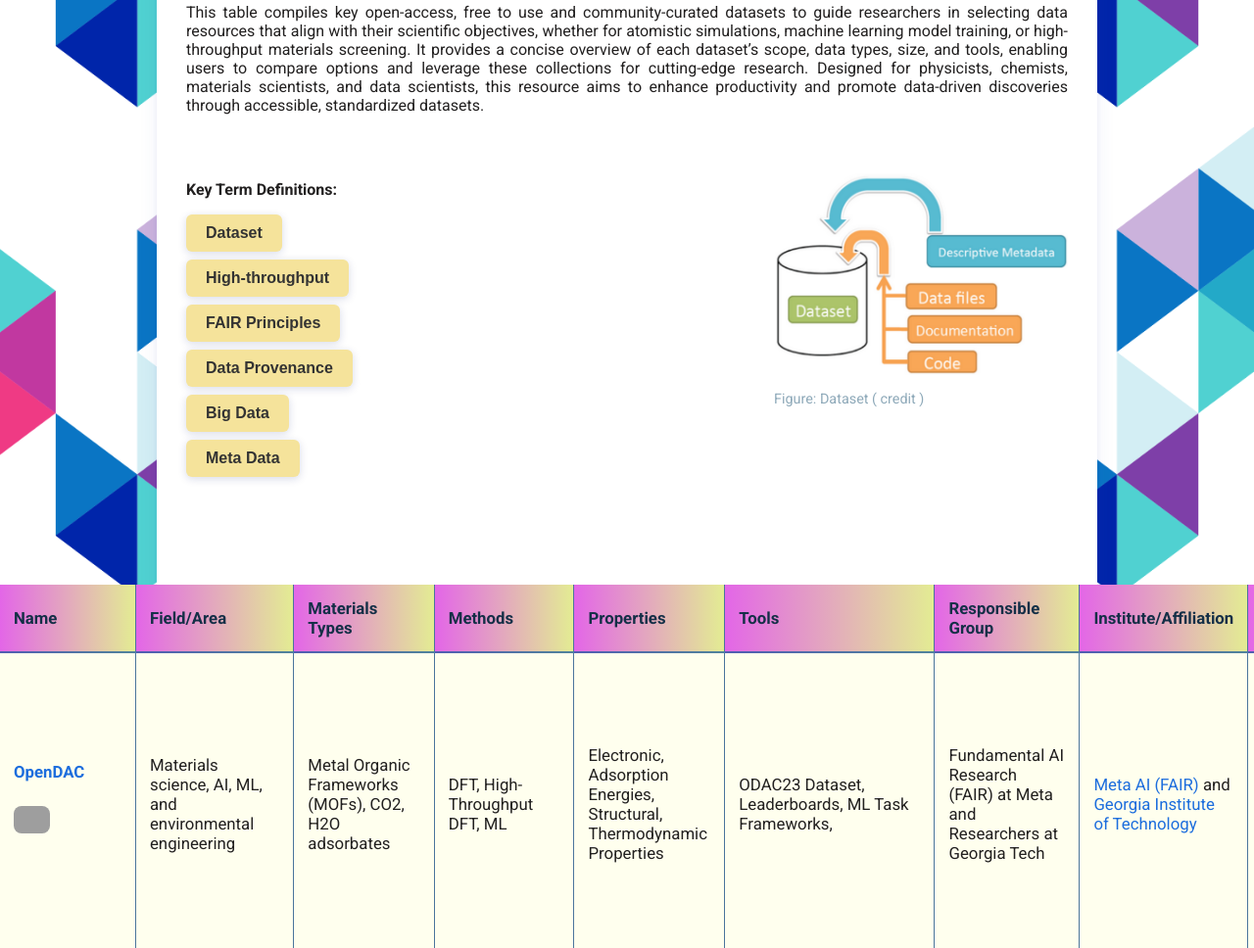
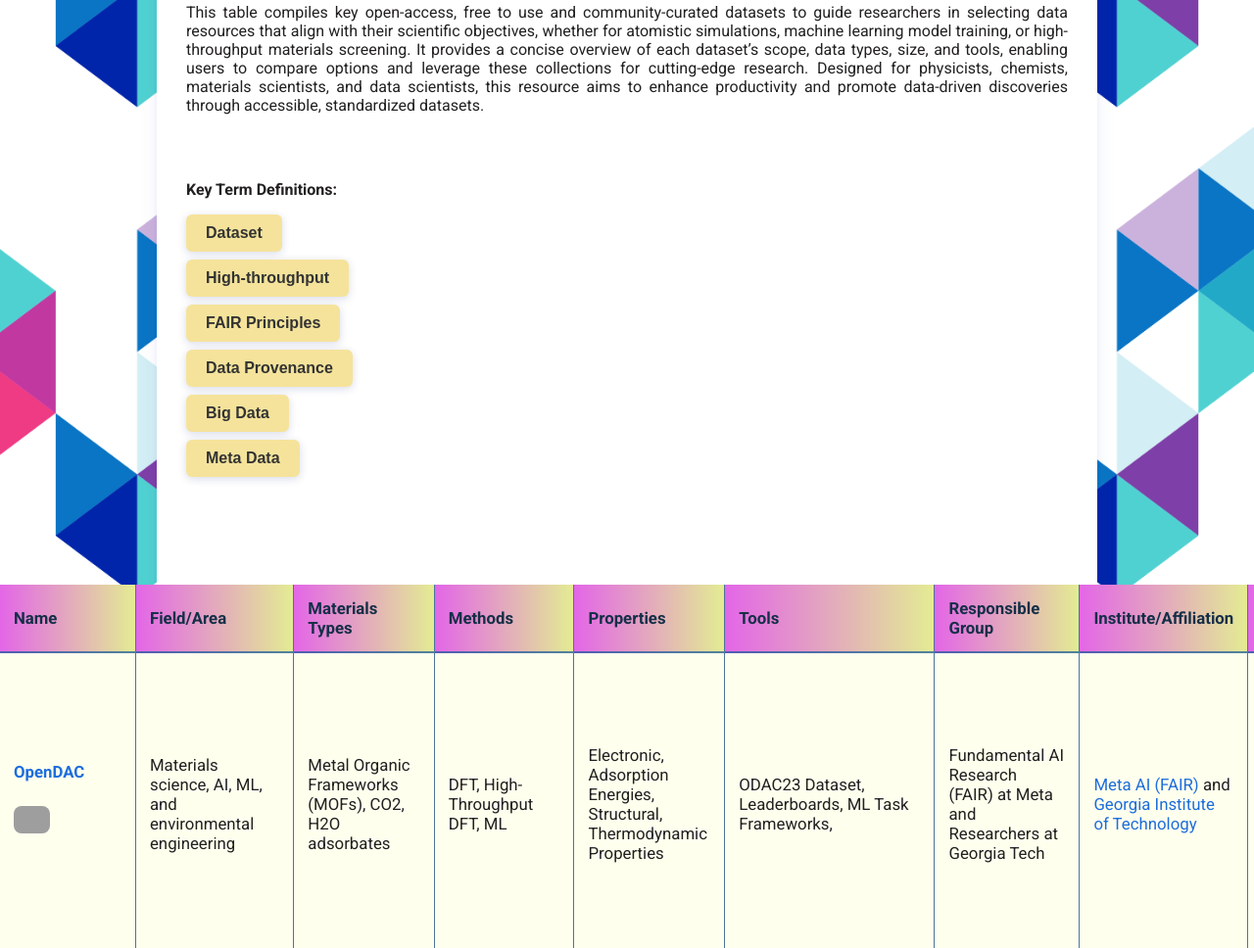
Before and after one commit to pc2/Scientific-Databases-Datasets-and-Workflows, a plain HTML site: page datasets.html in a window 1280 px wide. Shown: the part 809-1777 px from the top of the page at 98% size. Drawn offline with Linux system fonts and the light colour scheme; grey boxes are pictures that could not be loaded.

Commit message:
clean datasets

```diff
--- a/datasets.html
+++ b/datasets.html
@@ -613,11 +613,12 @@
                                     </div>
                                 </div>
                             </div>
-			    <!--
-                            <div class="content-right">
+			                 <!--
+                             <div class="content-right">
                                 <img src="./logos/DatasetDiagram.png" alt="Dataset cartoon">
-			    </div> -->
-			    <div class="content-right">
+			                </div> -->
+                            <!-- Un-comment it to put pic here: MH
+			                <div class="content-right">
                                 <img src="./logos/DatasetDiagram.png" alt="Dataset cartoon">
 
                                 <div style="font-size: 0.9em; color: #8ea9b9; margin-top: 4px;">
@@ -630,7 +631,7 @@
                                   </a>
                                   )
                                 </div>
-                            </div>
+                            </div> -->
                         </div>
                         <p>
                             <br />
```
